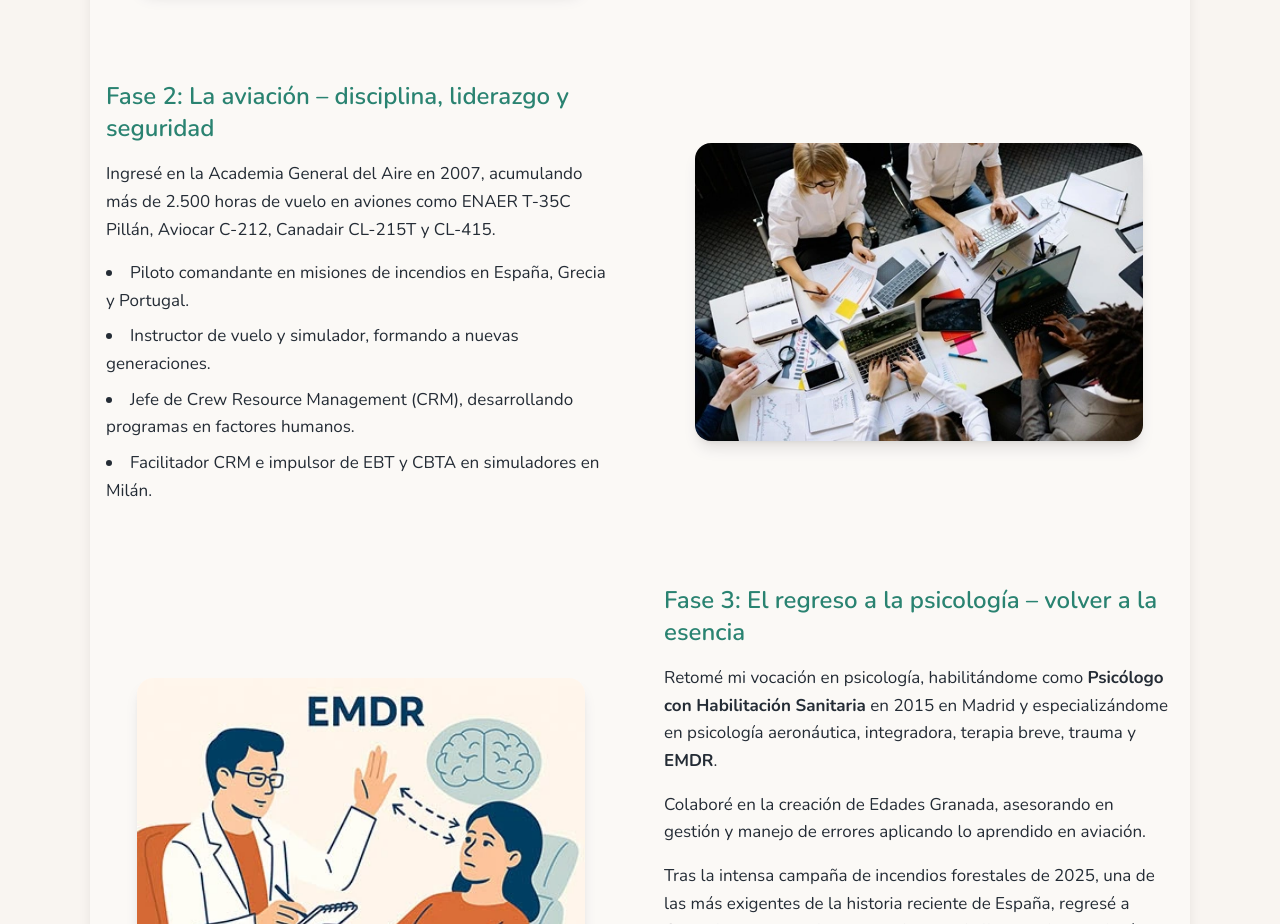
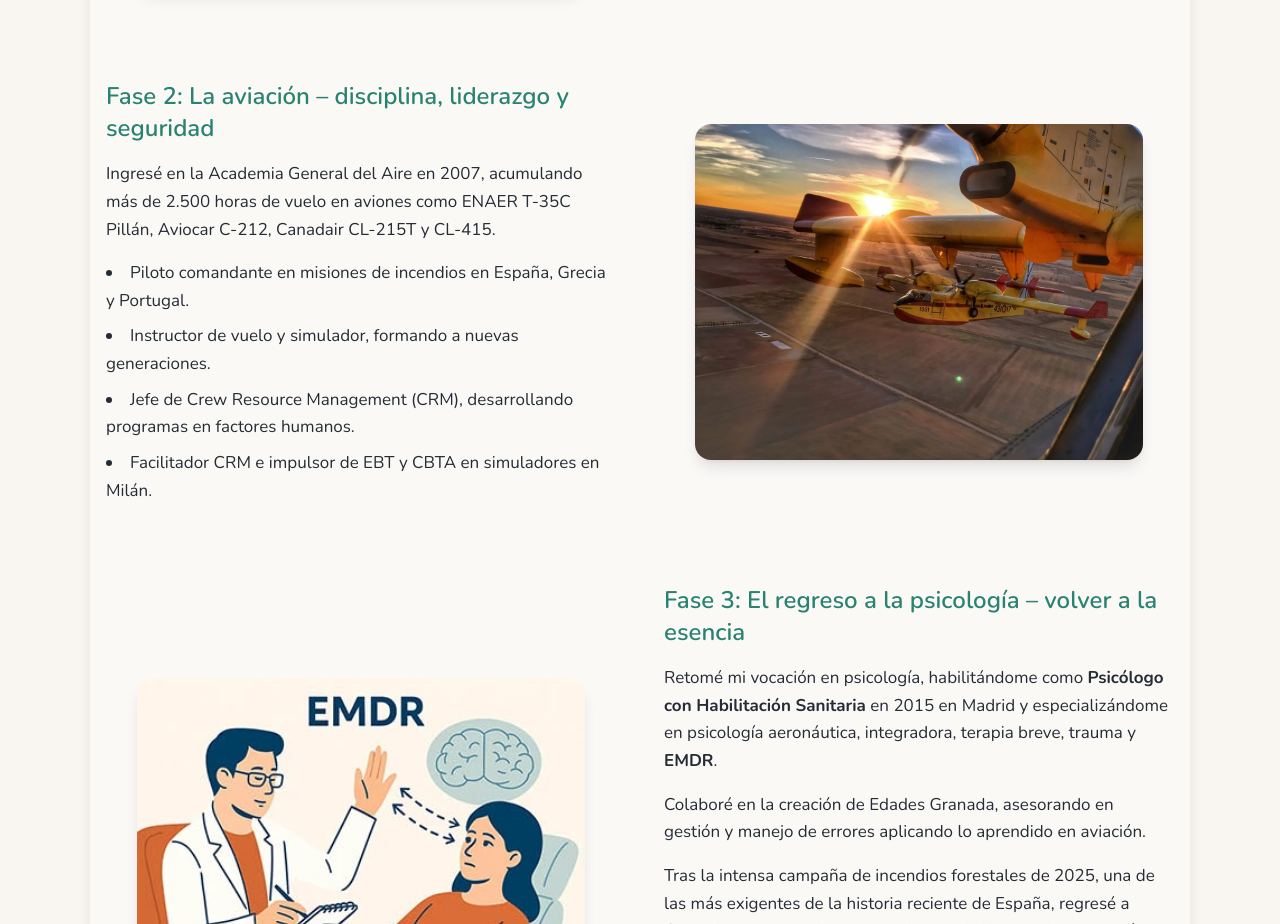
Before and after one commit to psicopiloto/psicopilotopage1, a Next.js app: page /sobre-mi in a window 1280 px wide. Shown: the part 1540-2464 px from the top of the page. Built offline with nearby package versions, Linux system fonts and the light colour scheme.

Commit message:
Update sobre-mi.js

```diff
--- a/pages/sobre-mi.js
+++ b/pages/sobre-mi.js
@@ -23,7 +23,7 @@ export default function SobreMi() {
     },
     {
       title: "Fase 2: La aviación – disciplina, liderazgo y seguridad",
-      img: "/sobre3.webp",
+      img: "/sobre4.webp",
       alt: "Piloto militar en la Academia General del Aire acumulando horas de vuelo y experiencia en aviación",
       content: [
         "Ingresé en la Academia General del Aire en 2007, acumulando más de 2.500 horas de vuelo en aviones como ENAER T-35C Pillán, Aviocar C-212, Canadair CL-215T y CL-415.",
```
